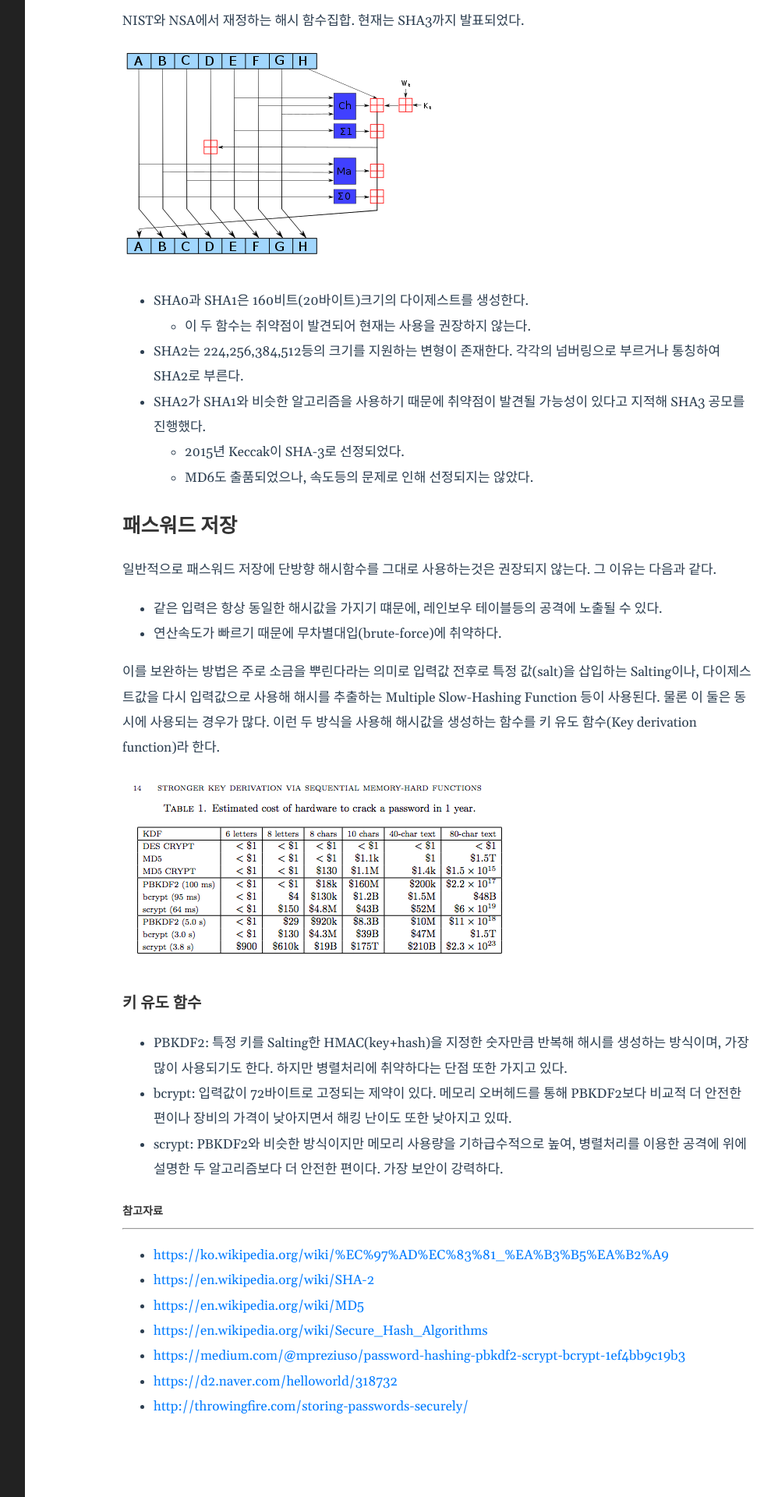
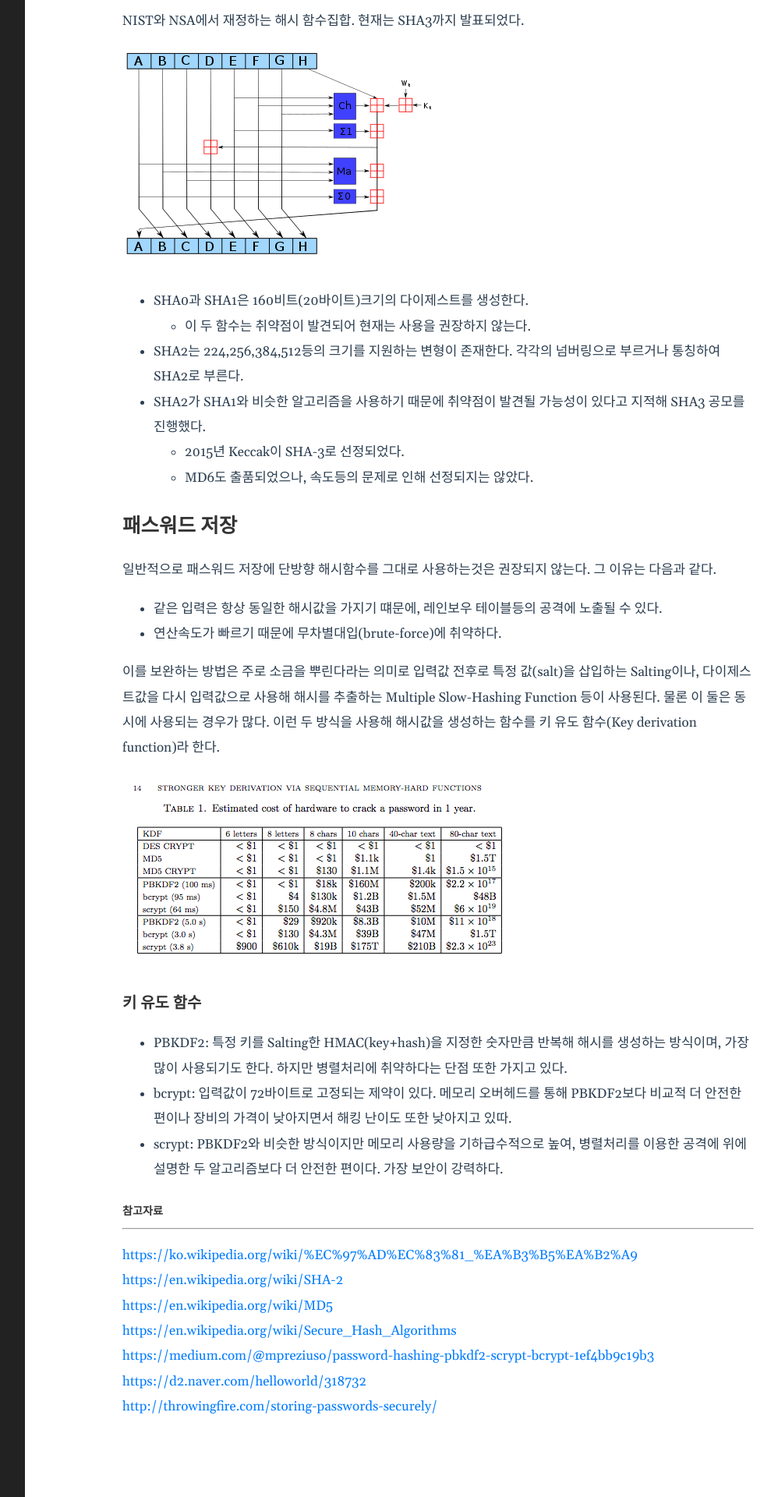
Before and after one commit to ejjoo/ejjoo.github.io, a Jekyll site: the page built from _posts/2020-01-09-cryptographic-hash-function.md, in a window 1280 px wide. Shown: the part 1989-3909 px from the top of the page at 78% size, without its empty margins (188-1186 px from the left). Built offline with Jekyll 4.4.1, drawn with Linux system fonts in a browser that asks for light colours.

Commit message:
update reference for 2020-01-09-crpyto

```diff
--- a/_posts/2020-01-09-cryptographic-hash-function.md
+++ b/_posts/2020-01-09-cryptographic-hash-function.md
@@ -65,10 +65,10 @@ NIST와 NSA에서 재정하는 해시 함수집합. 현재는 SHA3까지 발표
 ##### 참고자료
 
 ---
-* <https://ko.wikipedia.org/wiki/%EC%97%AD%EC%83%81_%EA%B3%B5%EA%B2%A9>
-* <https://en.wikipedia.org/wiki/SHA-2>
-* <https://en.wikipedia.org/wiki/MD5>
-* <https://en.wikipedia.org/wiki/Secure_Hash_Algorithms>
-* <https://medium.com/@mpreziuso/password-hashing-pbkdf2-scrypt-bcrypt-1ef4bb9c19b3>
-* <https://d2.naver.com/helloworld/318732>
-* <http://throwingfire.com/storing-passwords-securely/>
+<https://ko.wikipedia.org/wiki/%EC%97%AD%EC%83%81_%EA%B3%B5%EA%B2%A9><br>
+<https://en.wikipedia.org/wiki/SHA-2><br>
+<https://en.wikipedia.org/wiki/MD5><br>
+<https://en.wikipedia.org/wiki/Secure_Hash_Algorithms><br>
+<https://medium.com/@mpreziuso/password-hashing-pbkdf2-scrypt-bcrypt-1ef4bb9c19b3><br>
+<https://d2.naver.com/helloworld/318732><br>
+<http://throwingfire.com/storing-passwords-securely/><br>
```
